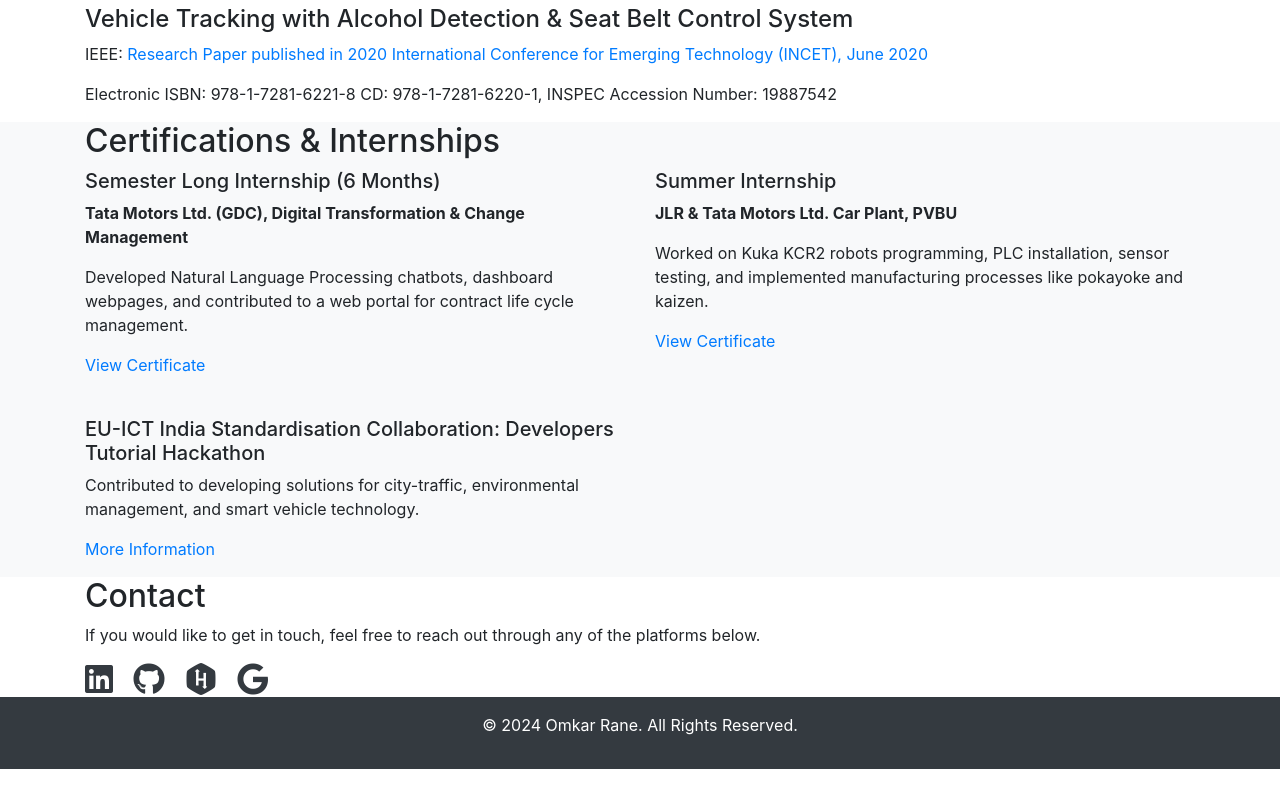
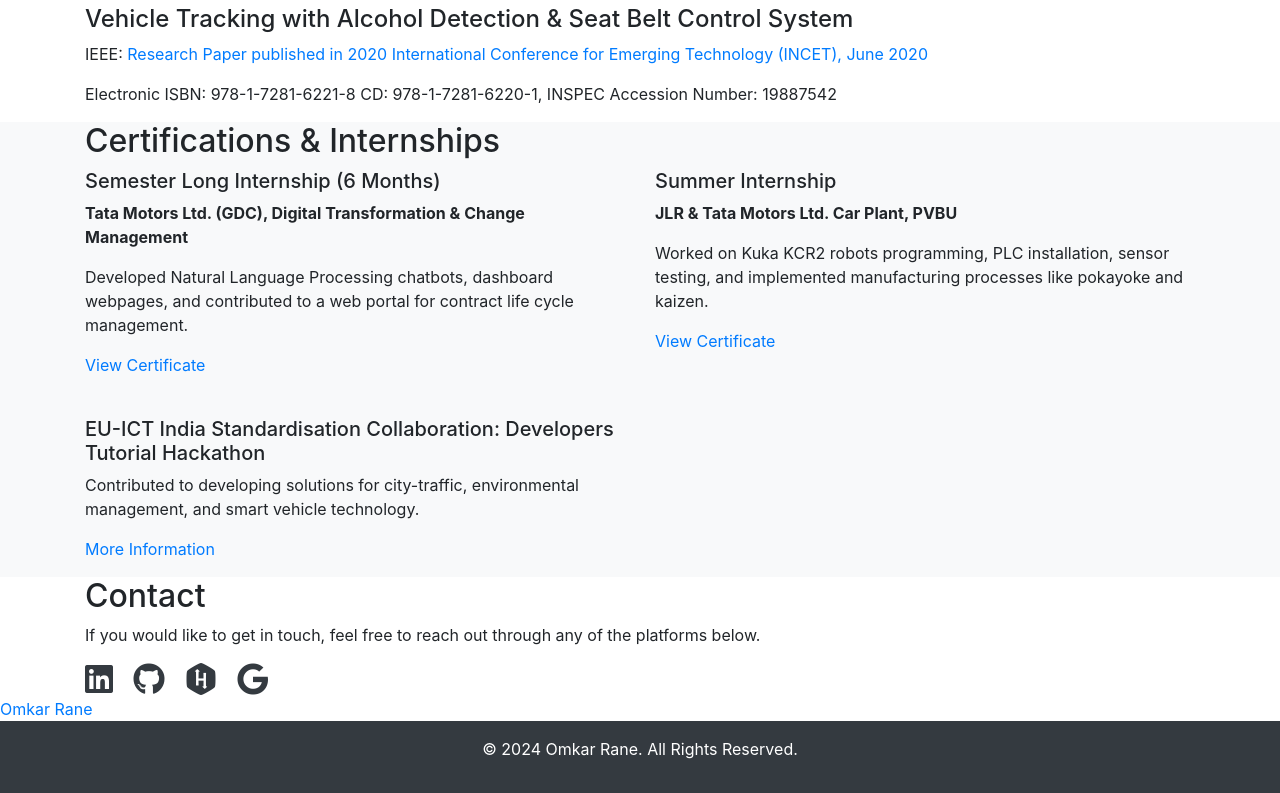
Before and after one commit to omkar2005203/ProfileBot, a plain HTML site: page index.html in a window 1280 px wide. Shown: the part 1797-2590 px from the top of the page. Before the commit the page ends 2566 px from the top, so only its background shows below. Drawn offline with nearby package versions, Linux system fonts and the light colour scheme.

Commit message:
Update index.html

```diff
--- a/index.html
+++ b/index.html
@@ -219,6 +219,8 @@
                 <a href="https://g.dev/Omkar_Rane" class="text-dark"><i class="fab fa-google fa-2x"></i></a>
             </div>
         </div>
+        <div class="badge-base LI-profile-badge" data-locale="en_US" data-size="large" data-theme="light" data-type="HORIZONTAL" data-vanity="omkarane" data-version="v1"><a class="badge-base__link LI-simple-link" href="https://in.linkedin.com/in/omkarane?trk=profile-badge">Omkar Rane</a></div>
+
     </section>
 
     <!-- FOOTER -->
```
